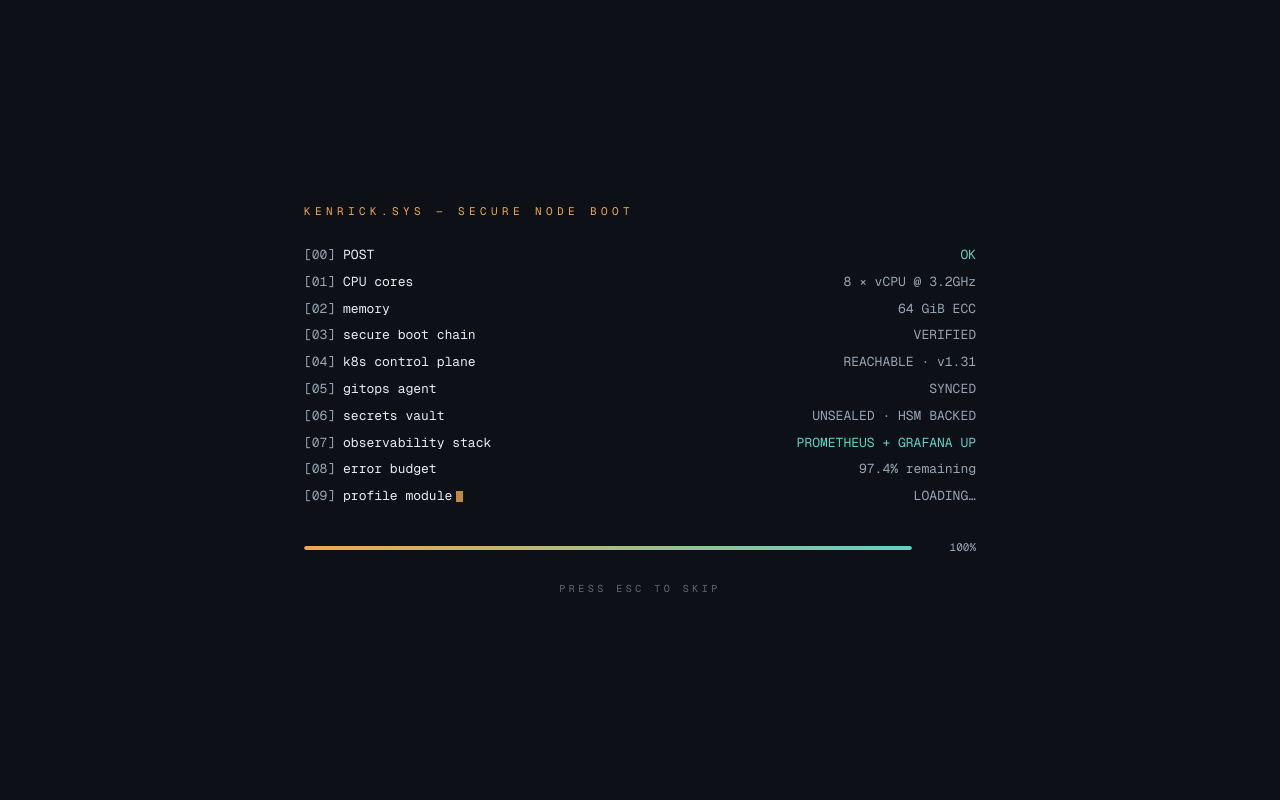
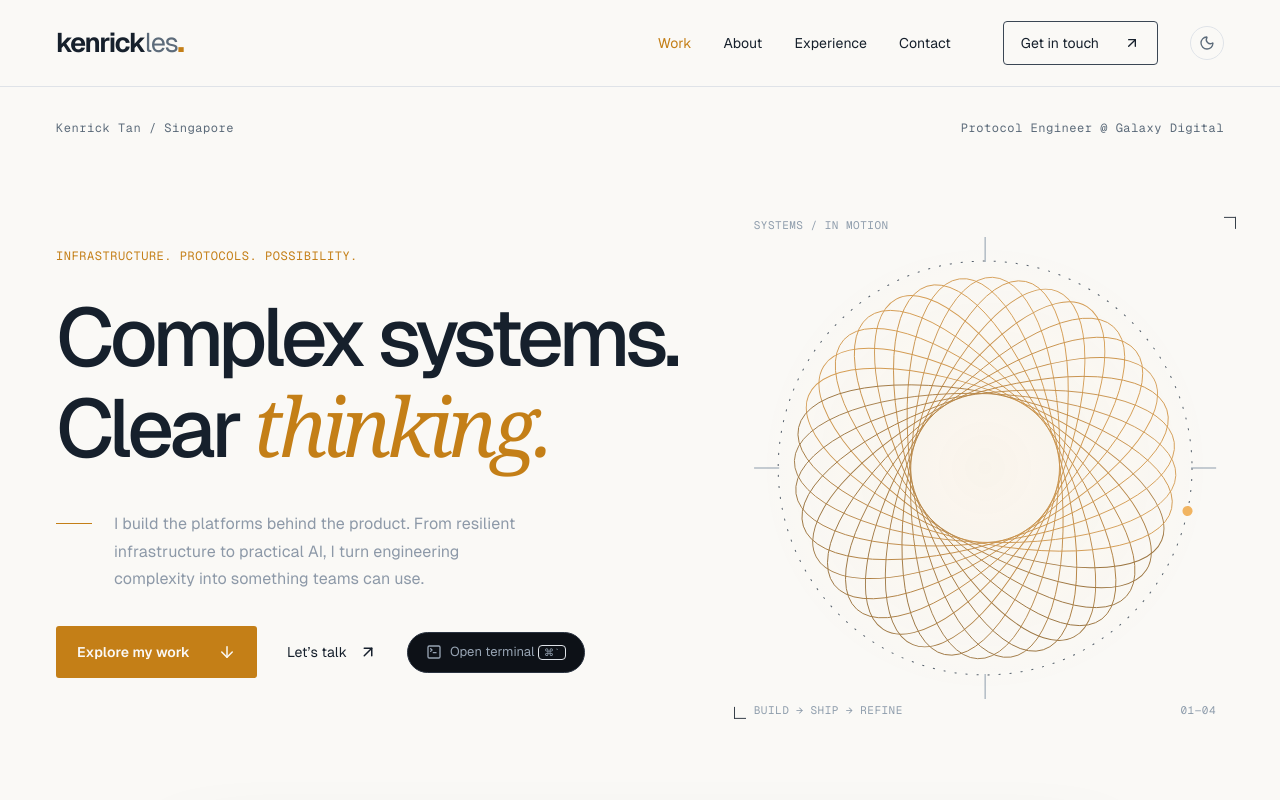
Before and after one commit to kenrickles/markupWebsite, a Next.js app: page / in a window 1280 px wide. Shown: the top 800 px of the page. Built offline with nearby package versions, Linux system fonts and the light colour scheme; no server answers.

Commit message:
Remove boot gate — it blocked content reveals and froze on some browsers; keep terminal + all other features

```diff
--- a/src/app/page.tsx
+++ b/src/app/page.tsx
@@ -6,7 +6,6 @@ import { caseStudies } from "@/lib/caseStudies";
 import SiteNav from "@/components/SiteNav";
 import PortfolioMotion from "@/components/PortfolioMotion";
 import HeroTerminal from "@/components/HeroTerminal";
-import PageGate from "@/components/PageGate";
 import { CountUp } from "@/components/CountUp";
 import TerminalLauncher from "@/components/TerminalLauncher";
 import MagneticCursor from "@/components/MagneticCursor";
@@ -32,7 +31,6 @@ const workLabels = [
 export default function Home() {
   return (
     <>
-      <PageGate>
       <a className="skip-link" href="#main">
         Skip to content
       </a>
@@ -439,7 +437,6 @@ export default function Home() {
         <span>Always building. Always learning.</span>
         <a href="#main">Back to top ↑</a>
       </footer>
-          </PageGate>
-    </>
+        </>
   );
 }
```
